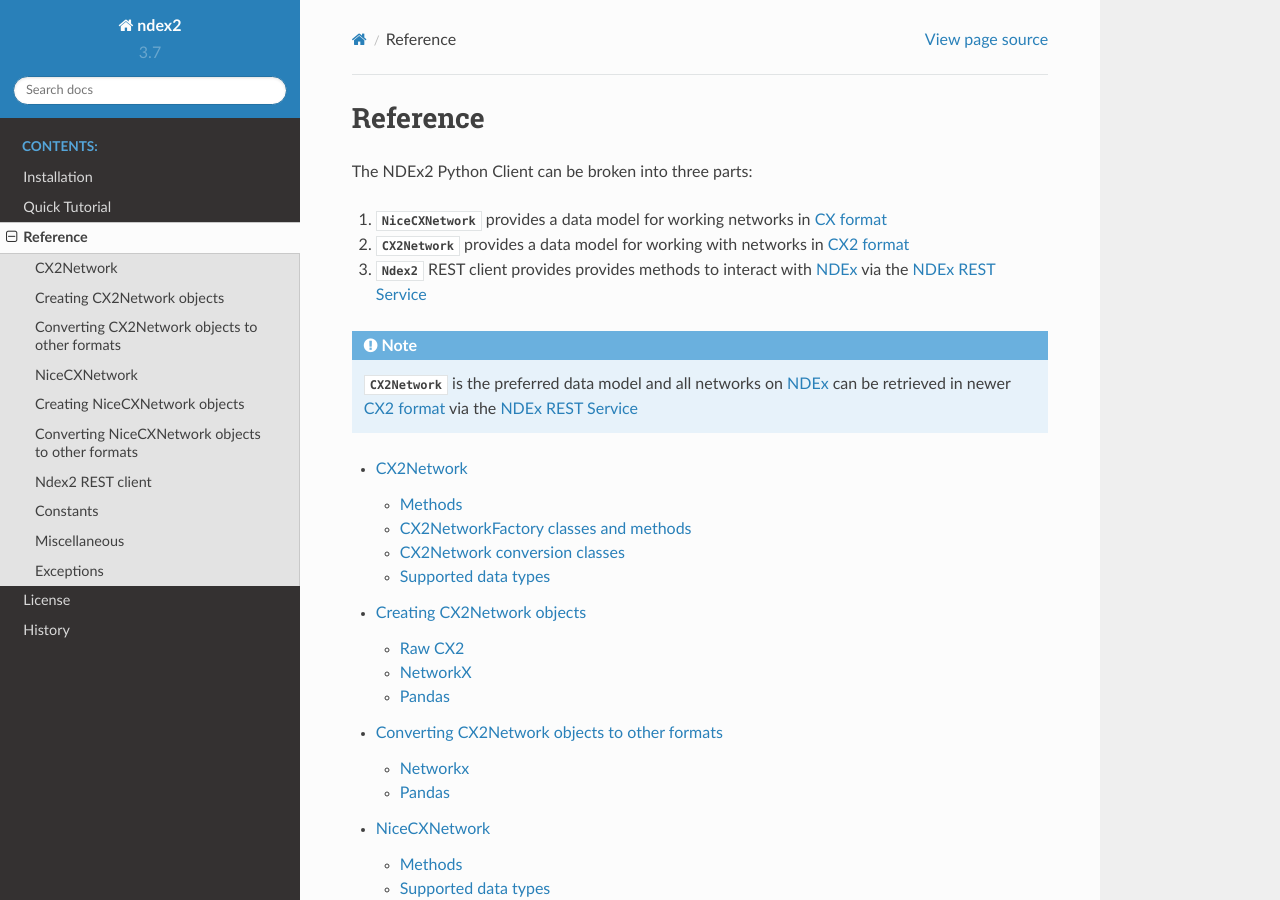
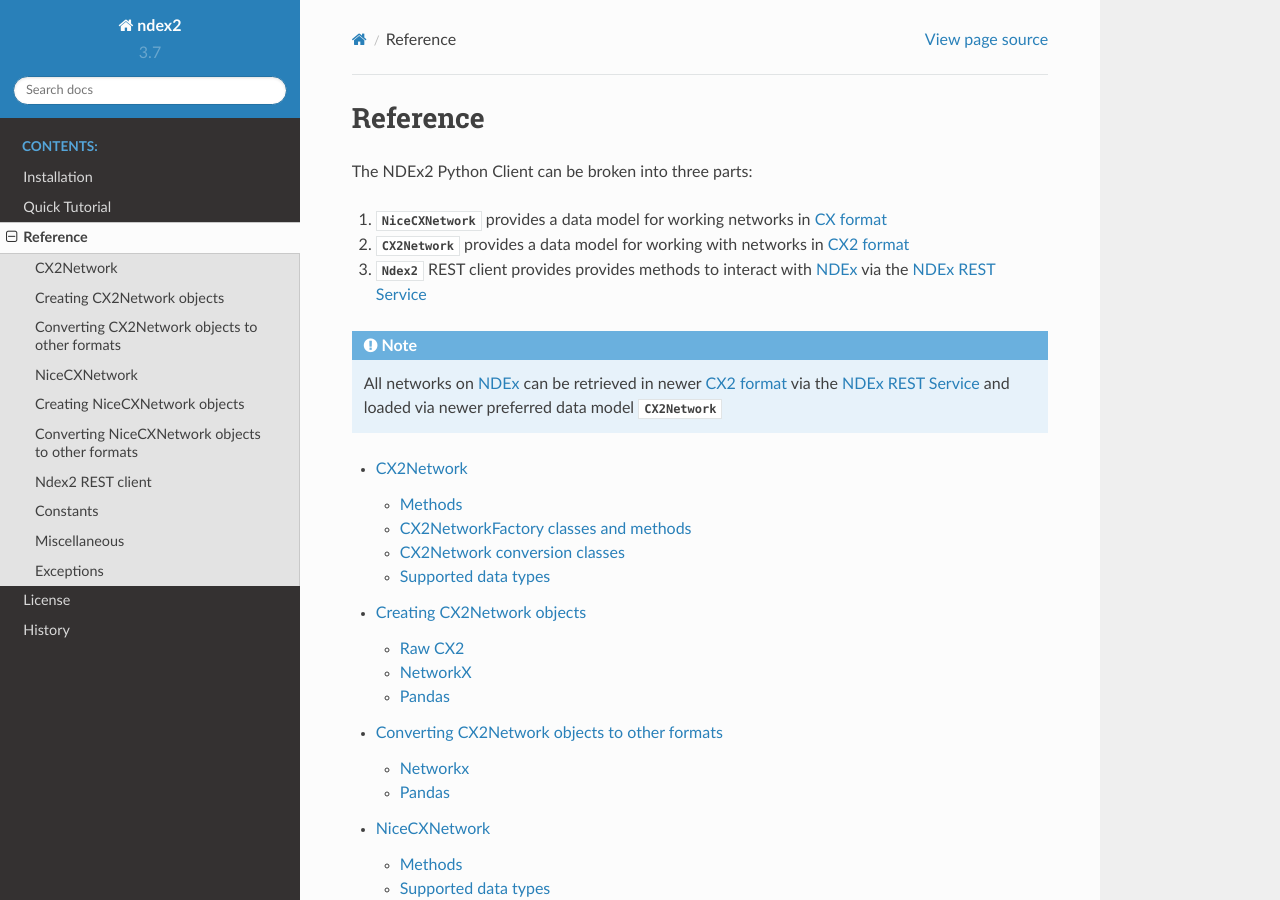
Before and after one commit to ndexbio/ndex2-client, a Sphinx documentation site: the page built from docs/modules.rst, in a window 1280 px wide and 900 px high. Built offline with Sphinx 7.4.7 and the Read the Docs theme 2.0.0, drawn with Linux system fonts in a browser that asks for light colours.

Commit message:
added note to use CX2Network

```diff
--- a/docs/modules.rst
+++ b/docs/modules.rst
@@ -14,9 +14,9 @@
 
 .. note::
 
-   :py:class:`~ndex2.cx2.CX2Network` is the preferred data model and
-   all networks on NDEx_ can be retrieved in newer `CX2 format`_ via
-   the `NDEx REST Service`_
+   All networks on NDEx_ can be retrieved in newer `CX2 format`_ via
+   the `NDEx REST Service`_ and loaded via newer preferred data model
+   :py:class:`~ndex2.cx2.CX2Network`
 
 .. toctree::
    :maxdepth: 2
```
